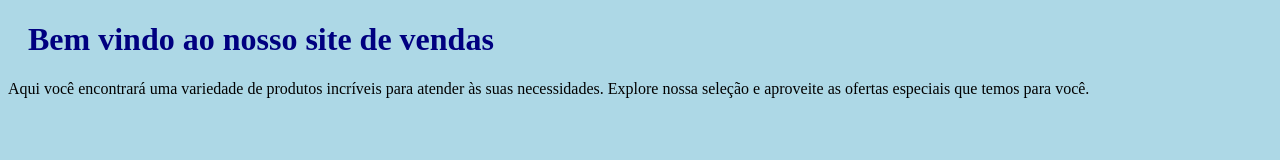
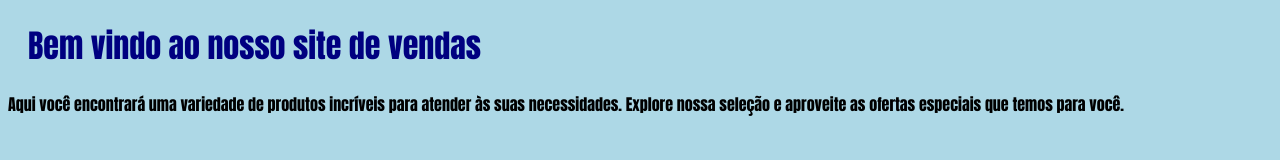
Before and after one commit to mariaisabelsantos450-droid/projeto_vendas, a plain HTML site: page index.html in a window 1280 px wide. Drawn offline with Linux system fonts and the light colour scheme.

Commit message:
feat: nova fonte da página

```diff
--- a/bluestyle.css
+++ b/bluestyle.css
@@ -1,5 +1,6 @@
 body {
     background-color: lightblue;
+    font-family: impact, charcoal, sans-serif;
 }
 
 h1 {
```
